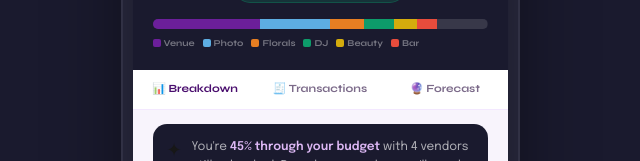
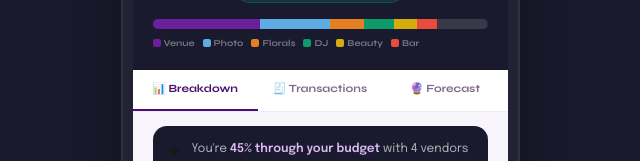
Before and after one commit to evntiapp/eventiapp, a Next.js app: page /budget in a window 1280 px wide. Shown: the part 269-430 px from the top of the page, without its empty margins (320-960 px from the left). Built offline with nearby package versions, Linux system fonts and the light colour scheme.

Commit message:
feat: added landing page with waitlist and removed duplicate

```diff
--- a/app/budget/page.tsx
+++ b/app/budget/page.tsx
@@ -219,7 +219,6 @@ export default function BudgetPage() {
               style={{
                 fontFamily: 'var(--font-syne)',
                 color: activeTab === t.id ? '#4A0E6E' : '#7C6B8A',
-                borderBottom: activeTab === t.id ? '2px solid #4A0E6E' : '2px solid transparent',
                 background: 'transparent',
                 border: 'none',
                 borderBottom: activeTab === t.id ? '2px solid #4A0E6E' : '2px solid transparent',
```
